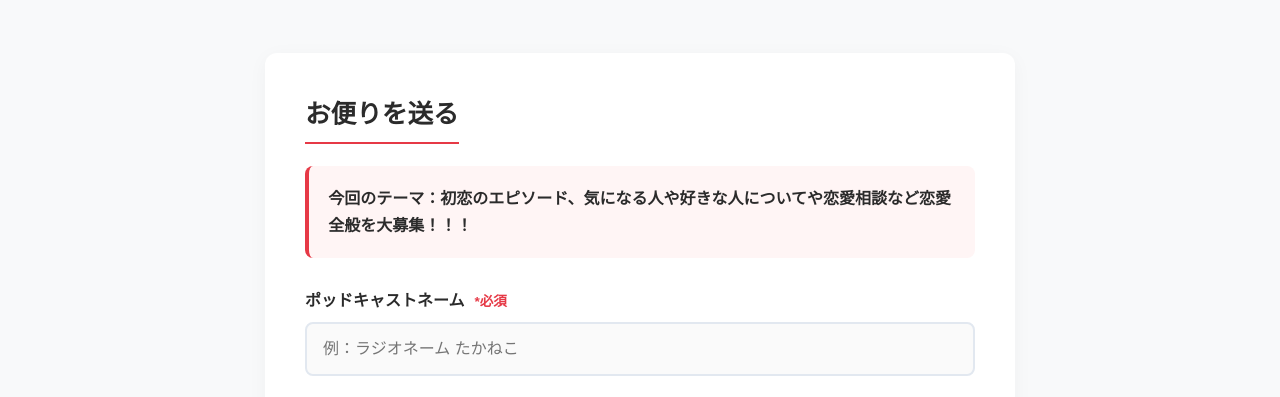
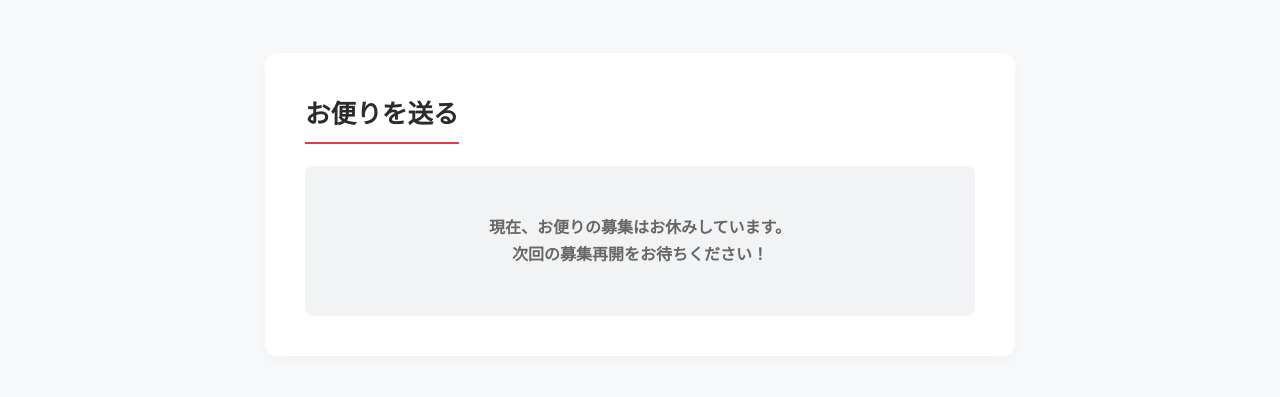
Before and after one commit to renitiwa/takanekopodcast, a plain HTML site: page index.html in a window 1280 px wide. Shown: the part 549-946 px from the top of the page. Drawn offline with Linux system fonts and the light colour scheme; a web font is replaced by a local one.

Commit message:
Update index.html

```diff
--- a/index.html
+++ b/index.html
@@ -375,7 +375,7 @@
         // ==============================================================
         // ⚙️ 設定エリア（ここを変更して管理します）
         // ==============================================================
-        const isAcceptingLetters = true;
+        const isAcceptingLetters = false;
         const currentTheme = "今回のテーマ：初恋のエピソード、気になる人や好きな人についてや恋愛相談など恋愛全般を大募集！！！";
         const targetEmailAddress = "takanekopodcast@outlook.jp";
         // ==============================================================
```
